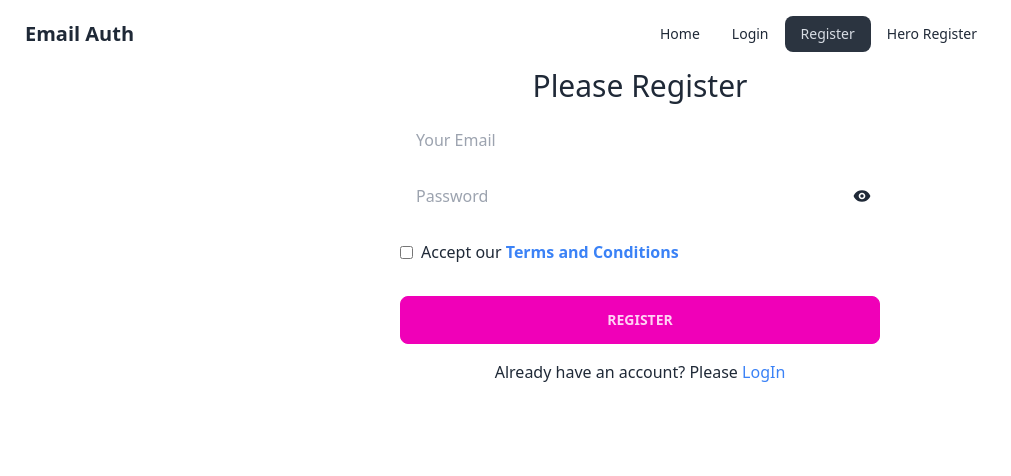
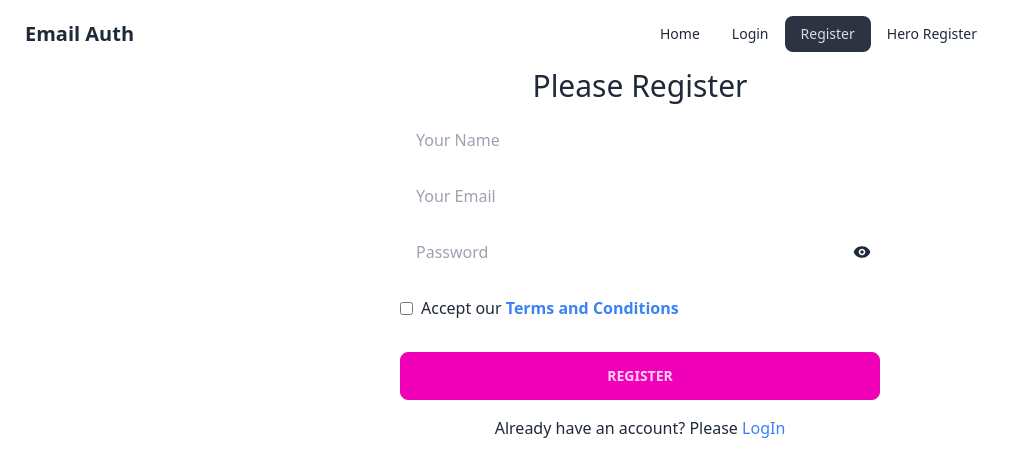
Before and after one commit to rootnure/user-email-password-auth-50, a React (Vite) app: page /register in a window 1280 px wide. Shown: the top 476 px of the page, without its empty margins (0-1011 px from the left). Built offline with nearby package versions, Linux system fonts and the light colour scheme.

Commit message:
Add displayName and photoURL using updateProfile()

```diff
--- a/src/Register/Register.jsx
+++ b/src/Register/Register.jsx
@@ -1,4 +1,4 @@
-import { createUserWithEmailAndPassword, sendEmailVerification } from "firebase/auth";
+import { createUserWithEmailAndPassword, sendEmailVerification, updateProfile } from "firebase/auth";
 import auth from "../firebase/firebase.config"
 import { useState } from "react";
 import { BiSolidShow, BiSolidHide } from "react-icons/bi";
@@ -14,6 +14,7 @@ const Register = () => {
 
     const handleRegister = e => {
         e.preventDefault();
+        const name = e.target.name.value;
         const email = e.target.email.value;
         const password = e.target.password.value;
         const checked = e.target.terms.checked;
@@ -54,6 +55,14 @@ const Register = () => {
                 console.log(result);
                 setRegisterSuccess("Registration with email " + email + " is successful");
 
+                // update profile
+                updateProfile(result.user, {
+                    displayName: name,
+                    photoURL: "https://example.com/jane-q-user/profile.jpg"
+                })
+                    .then(() => console.log('Profile Updated'))
+                    .catch(() => console.log('Something went wrong'))
+
                 // send verification email to verify email address
                 sendEmailVerification(auth.currentUser)
                     .then(result => {
@@ -73,7 +82,18 @@ const Register = () => {
             <div className="mx-auto w-6/12">
                 <h2 className="text-3xl text-center mb-4">Please Register</h2>
                 <form onSubmit={handleRegister} className="w-9/12 mx-auto">
-                    <input className="w-full rounded px-4 py-2" type="email" name="email" placeholder="Your Email" required />
+                    <input
+                        className="w-full rounded px-4 py-2 mb-4"
+                        type="text"
+                        name="name"
+                        placeholder="Your Name"
+                        required />
+                    <input
+                    className="w-full rounded px-4 py-2"
+                    type="email"
+                    name="email"
+                    placeholder="Your Email"
+                    required />
                     <br />
                     <div className="relative mt-4">
                         <input
```
